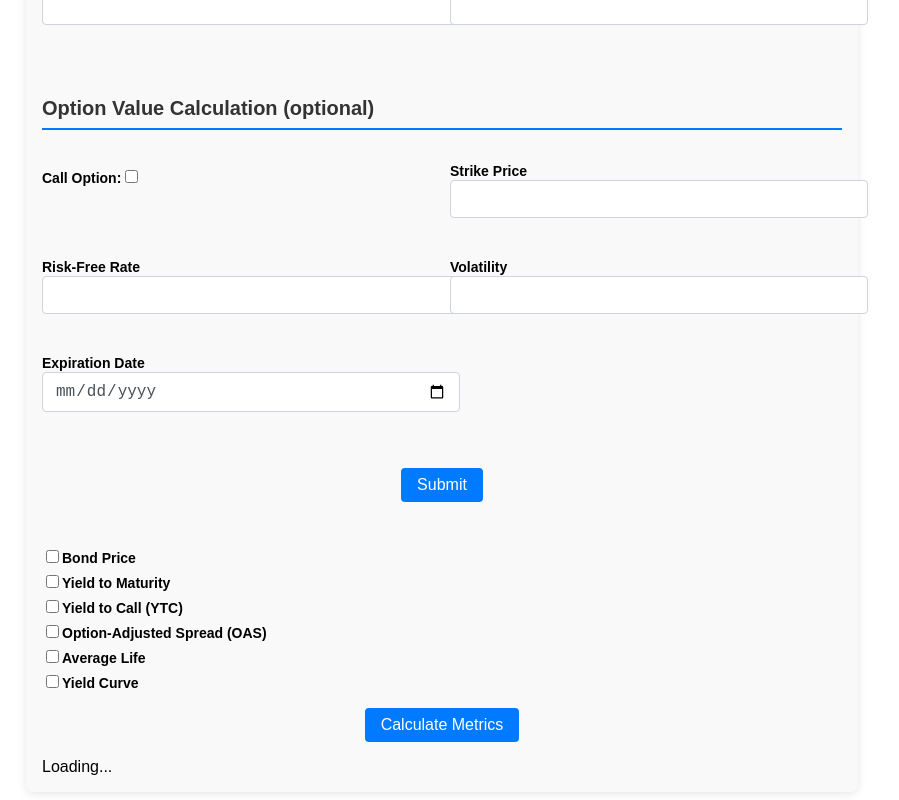
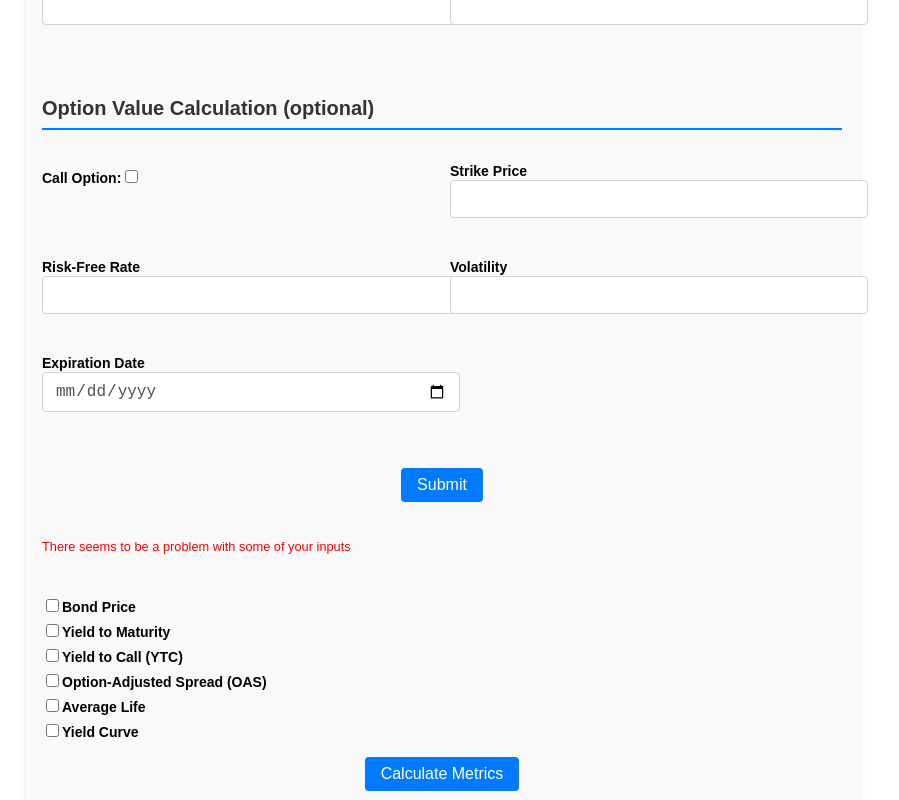
Before and after one commit to danielemiller/fixed_income_tool, a React (Create React App) app in the folder frontend/: page / in a window 1280 px wide. Both pictures are taken after typing "2020-01-15", "2020-01-15", "5", "5", "5", "2020-01-15" into the empty fields and a click on the button "Submit". Shown: the part 1053-1853 px from the top of the page, without its empty margins (198-1097 px from the left). Built offline with nearby package versions, Linux system fonts and the light colour scheme.

Commit message:
Add error to appear under main submission bar when any specific input error occurs preventing submission.

```diff
--- a/frontend/src/components/InputForm.js
+++ b/frontend/src/components/InputForm.js
@@ -98,6 +98,10 @@ const InputForm = ({ onSubmit }) => {
 
     const optionalErrors = validateOptionalInputs();
     Object.assign(errors, optionalErrors);
+
+    if(errors){
+      errors.mainSubmitError = 'There seems to be a problem with some of your inputs'
+    }
 
     return errors;
   };
@@ -404,6 +408,7 @@ const InputForm = ({ onSubmit }) => {
       </div>
 
       <button type="submit">Submit</button>
+      {errorMessages.mainSubmitError && <p className="error">{errorMessages.mainSubmitError}</p>}
     </form>
   );
 };
```
